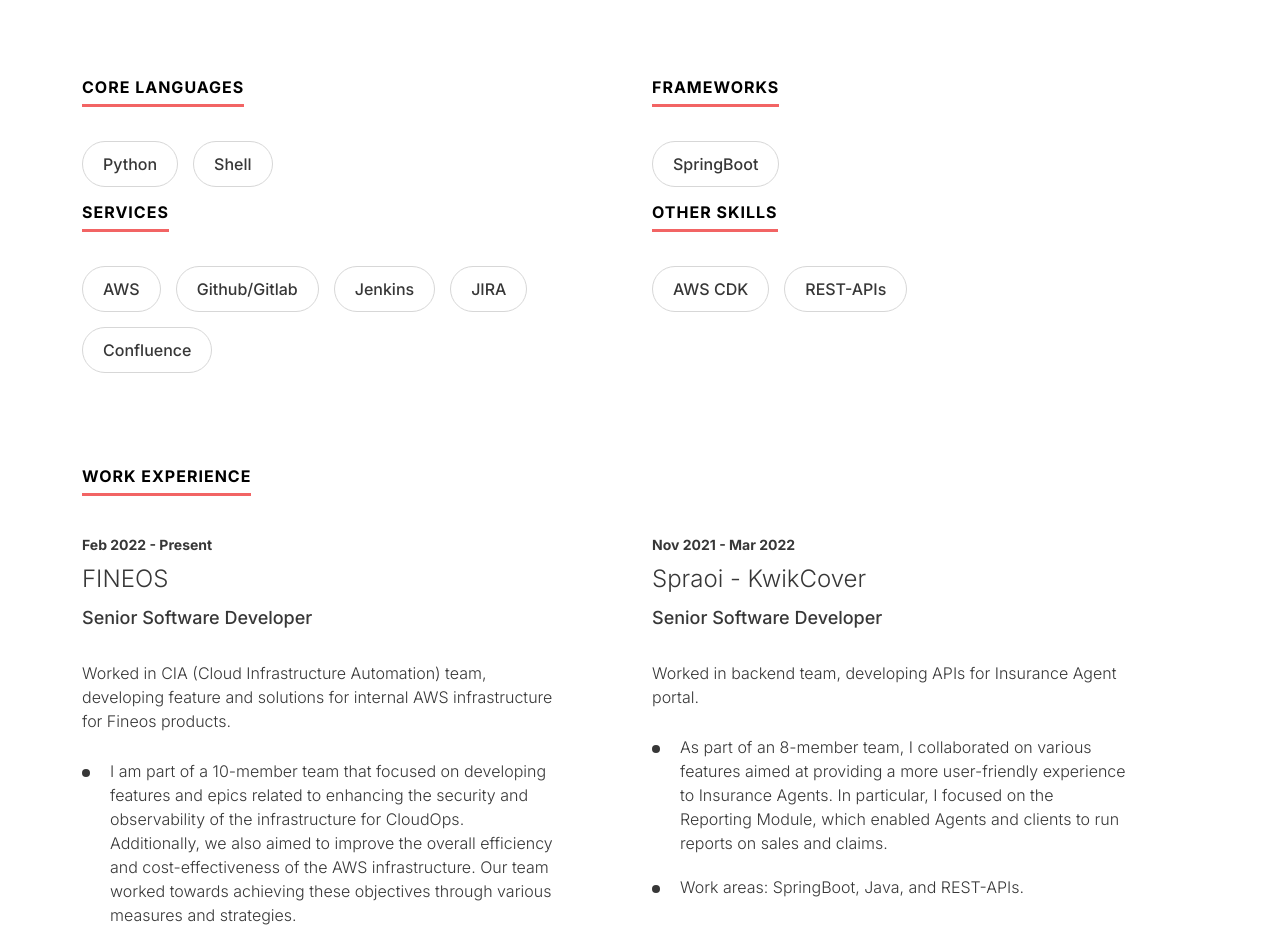
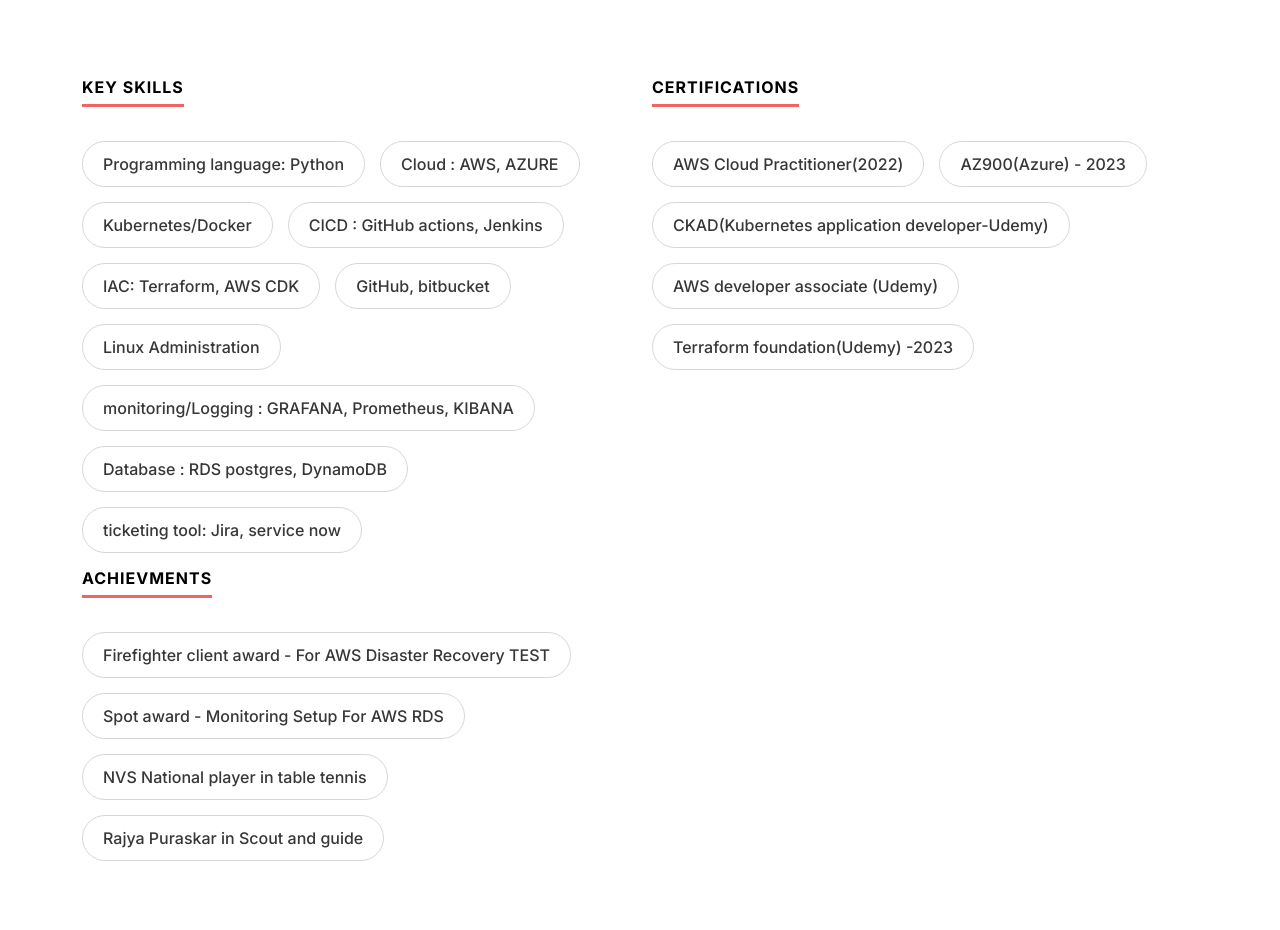
Before and after one commit to mrajucha/mrajucha.github.io, a plain HTML site: page index.html in a window 1280 px wide. Shown: the part 925-1855 px from the top of the page. Drawn offline with nearby package versions, Linux system fonts and the light colour scheme.

Commit message:
Modified the skills

```diff
--- a/Asset/css/main.css
+++ b/Asset/css/main.css
@@ -71,7 +71,7 @@ iframe {
 }
 
 img {
-    max-width: 100%;
+    max-width: 80%;
     border: none;
     outline: none;
     height: auto;
--- a/index.html
+++ b/index.html
@@ -56,9 +56,9 @@
                 </div>
                 <div class="col-12 col-sm-12 col-md-7 col-lg-7 col-xl-7 col-xxl-7">
                     <section>
-                        <h1>
-                            <span> HI THERE </span> Manoj Chaudhary <br> AWS DevOps Engineer.
-                        </h1>
+                        <h2>
+                            <span> HI THERE </span> Manoj Chaudhary <br>AWS DevOps Engineer.
+                        </h2>
                         <ul class="ds-numbervalulist">
                             <li>
                                 <strong>4+</strong>
@@ -95,35 +95,46 @@
         <div class="container">
             <div class="row">
                 <div class="col-12 col-sm-12 col-md-6 col-lg-6 col-xl-6 col-xxl-6">
-                    <h2 class="ds-heading">Core Languages</h2>
+                    <h2 class="ds-heading">Key Skills</h2>
                     <ul class="ds-skills-list">
-                        <li>Python</li>
-                        <li>Shell</li>
+                        <li>Programming language: Python</li>
+                        <li>Cloud : AWS, AZURE</li>
+                        <li>Kubernetes/Docker</li>
+                        <li>CICD : GitHub actions, Jenkins </li>
+                        <li>IAC: Terraform, AWS CDK</li>
+                        <li>GitHub, bitbucket</li>
+                        <li>Linux Administration</li>
+                        <li>monitoring/Logging : GRAFANA, Prometheus, KIBANA</li>
+                        <li>Database : RDS postgres, DynamoDB</li>
+                        <li>ticketing tool: Jira, service now</li>
                     </ul>
                 </div>
                 <div class="col-12 col-sm-12 col-md-6 col-lg-6 col-xl-6 col-xxl-6">
-                    <h2 class="ds-heading">Frameworks</h2>
+                    <h2 class="ds-heading">Certifications</h2>
                     <ul class="ds-skills-list">
-                        <li>SpringBoot</li>
+                        <li>AWS Cloud Practitioner(2022)</li>
+                        <li>AZ900(Azure) - 2023</li>
+                        <li>CKAD(Kubernetes application developer-Udemy)</li>
+                        <li>AWS developer associate (Udemy)</li>
+                        <li>Terraform foundation(Udemy) -2023</li>
                     </ul>
                 </div>
                 <div class="col-12 col-sm-12 col-md-6 col-lg-6 col-xl-6 col-xxl-6">
-                    <h2 class="ds-heading">Services</h2>
+                    <h2 class="ds-heading">Achievments</h2>
                     <ul class="ds-skills-list">
-                        <li>AWS</li>
-                        <li>Github/Gitlab</li>
-                        <li>Jenkins</li>
-                        <li>JIRA</li>
-                        <li>Confluence</li>
+                        <li>Firefighter client award - For AWS Disaster Recovery TEST</li>
+                        <li>Spot award - Monitoring Setup For AWS RDS</li>
+                        <li>NVS National player in table tennis</li>
+                        <li>Rajya Puraskar in Scout and guide</li>
                     </ul>
                 </div>
-                <div class="col-12 col-sm-12 col-md-6 col-lg-6 col-xl-6 col-xxl-6">
+                <!-- <div class="col-12 col-sm-12 col-md-6 col-lg-6 col-xl-6 col-xxl-6">
                     <h2 class="ds-heading">Other Skills</h2>
                     <ul class="ds-skills-list">
                         <li>AWS CDK</li>
                         <li>REST-APIs</li>
                     </ul>
-                </div>
+                </div> -->
             </div>
         </div>
     </div>
```
